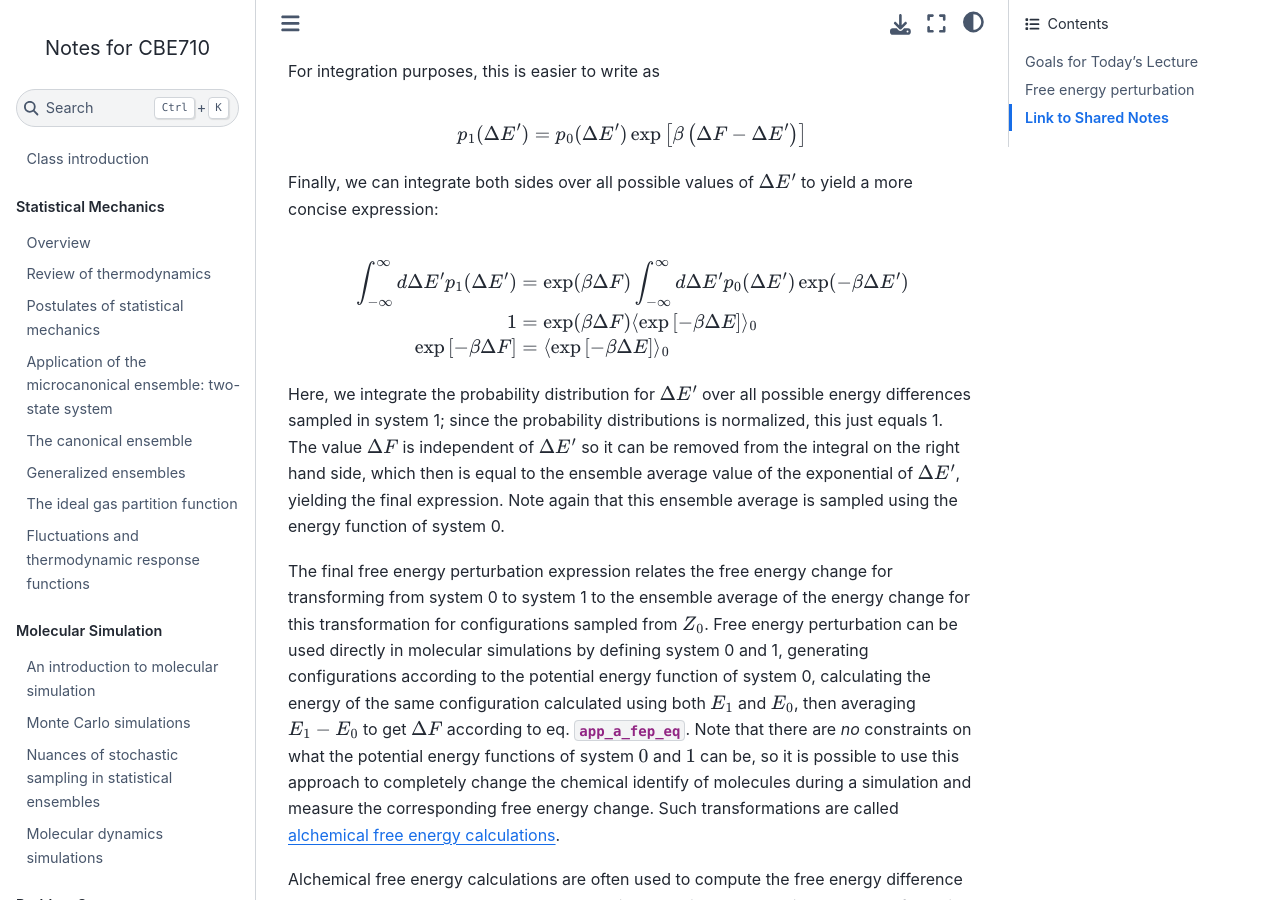
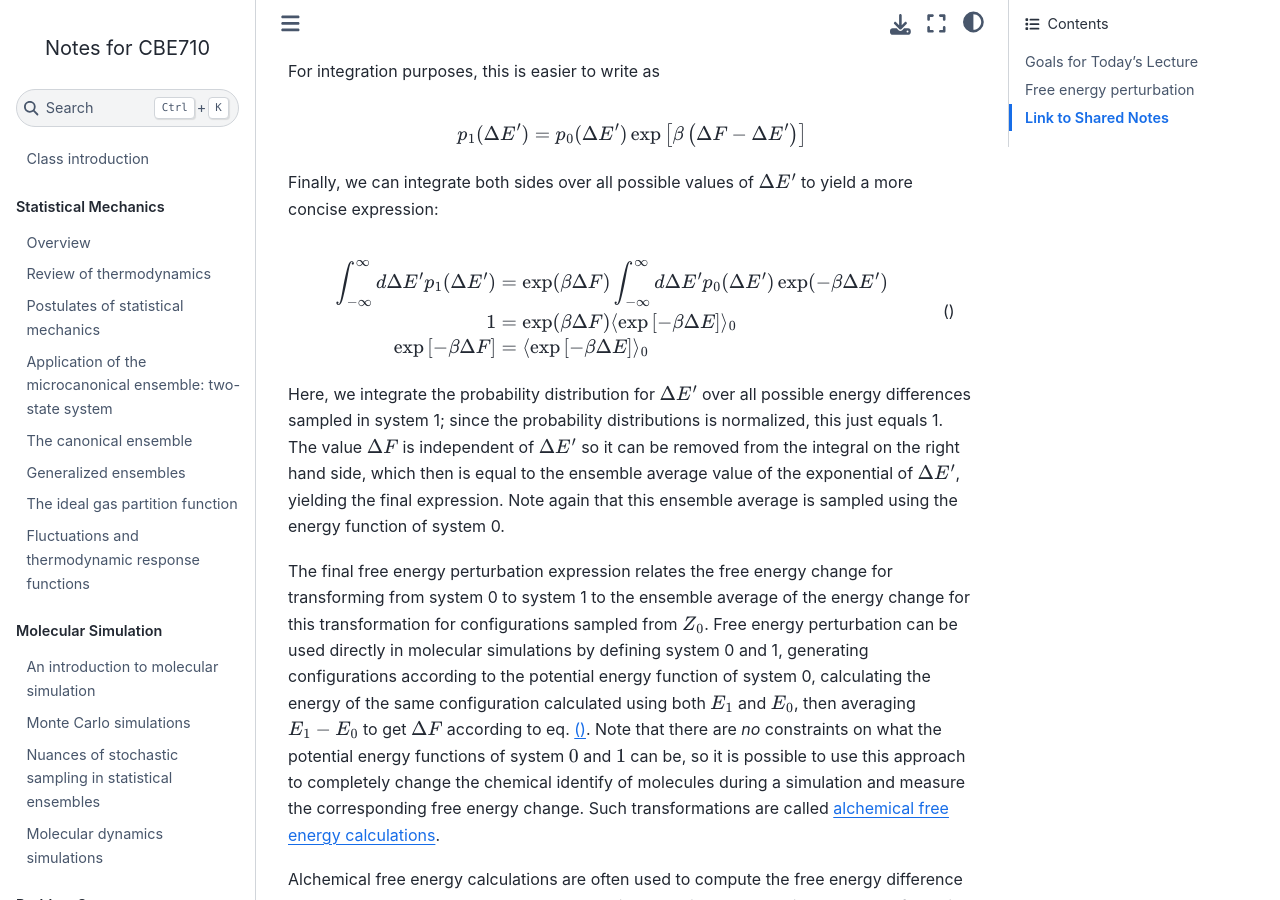
Before and after one commit to cersonsky-lab/cbe710-notes, a Jupyter Book: the page built from lecture_files/Lecture15.md, in a window 1280 px wide and 900 px high, scrolled down 2368 px. Built offline with Jupyter Book 1.0.4 settings and Sphinx 7.4.7 and the Sphinx Book theme 1.1.4, drawn with Linux system fonts in a browser that asks for light colours; pages that are not in the unit, such as notebooks, are missing from menus.

Commit message:
Adding lecture notes for Lecture 15

````diff
--- a/lecture_files/Lecture15.md
+++ b/lecture_files/Lecture15.md
@@ -111,11 +111,12 @@
 integrate both sides over all possible values of $\Delta E'$ to yield a
 more concise expression:
 
-$$\begin{aligned}
+```{math}
+:label: app_a_fep_eq
 \int_{-\infty}^{\infty} d\Delta E' p_1(\Delta E') &= \exp (\beta \Delta F)\int_{-\infty}^{\infty} d\Delta E' p_0(\Delta E') \exp (-\beta \Delta E')\\
 1 &= \exp (\beta \Delta F) \langle \exp \left [ - \beta \Delta E \right ] \rangle_0\\
-\exp \left [ -\beta \Delta F \right ]  &= \langle \exp \left [ - \beta \Delta E \right ] \rangle_0 \label{app_a_fep_eq}
-\end{aligned}$$
+\exp \left [ -\beta \Delta F \right ]  &= \langle \exp \left [ - \beta \Delta E \right ] \rangle_0
+```
 
 Here, we integrate the probability distribution for $\Delta E'$ over all
 possible energy differences sampled in system 1; since the probability
````
